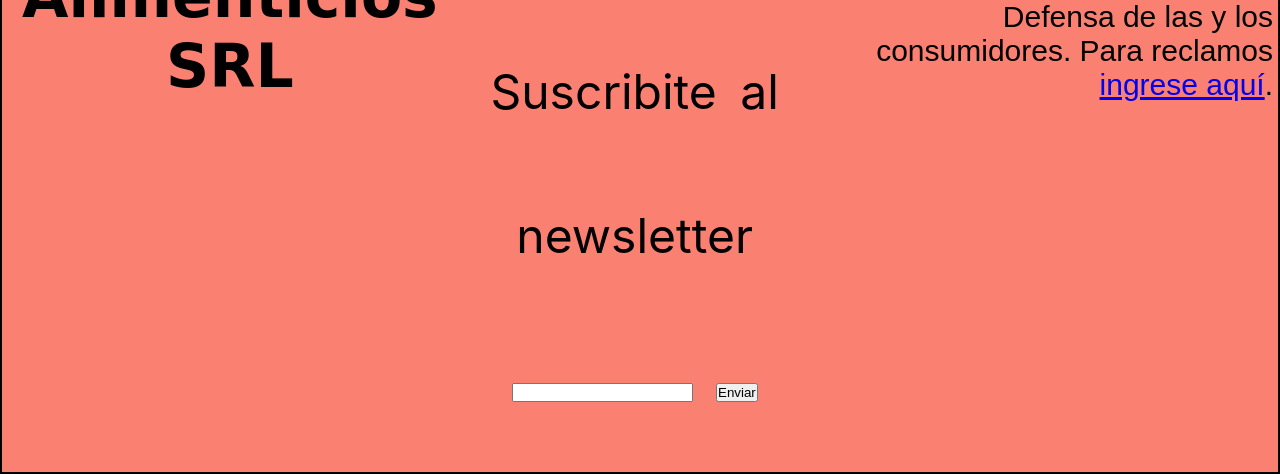
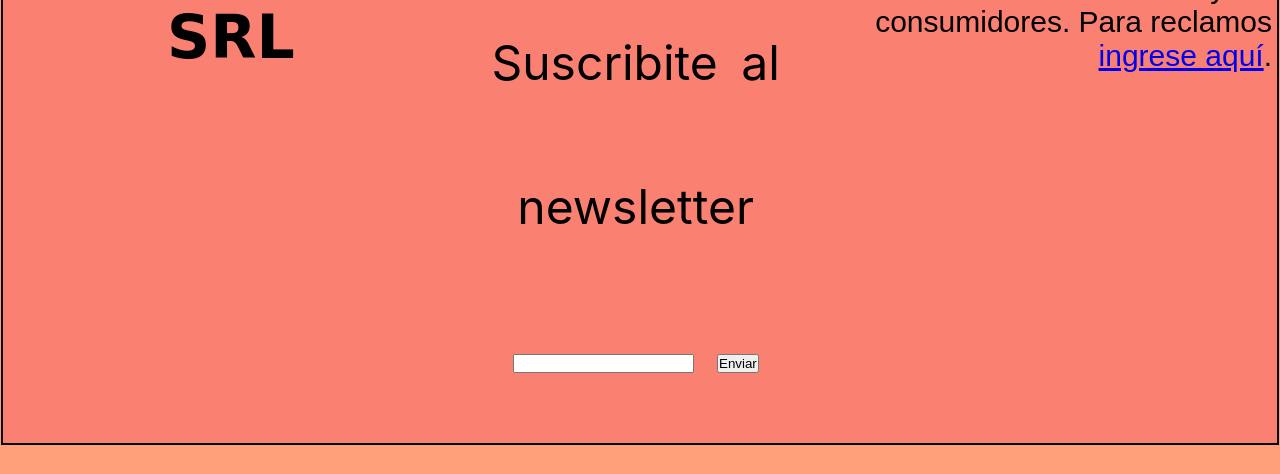
Before and after one commit to feden28/Productos-Alimenticios, a plain HTML site: page index.html in a window 1280 px wide. Shown: the part 4806-5280 px from the top of the page. After the commit the page ends 5252 px from the top, so only its background shows below. Drawn offline with Linux system fonts and the light colour scheme.

Commit message:
modificaciones grid

```diff
--- a/estilos/style.css
+++ b/estilos/style.css
@@ -7,7 +7,7 @@
 
     html {
         font-size: 20px;
-
+        margin: 1px 1px 1px 1px;
     }
 
     body {
@@ -17,7 +17,7 @@
 
     .responsive {
         display: grid;
-        gap: 20px;
+        gap: 5px;
         grid-template-areas:
             "cabeza"
             "barra"
```
